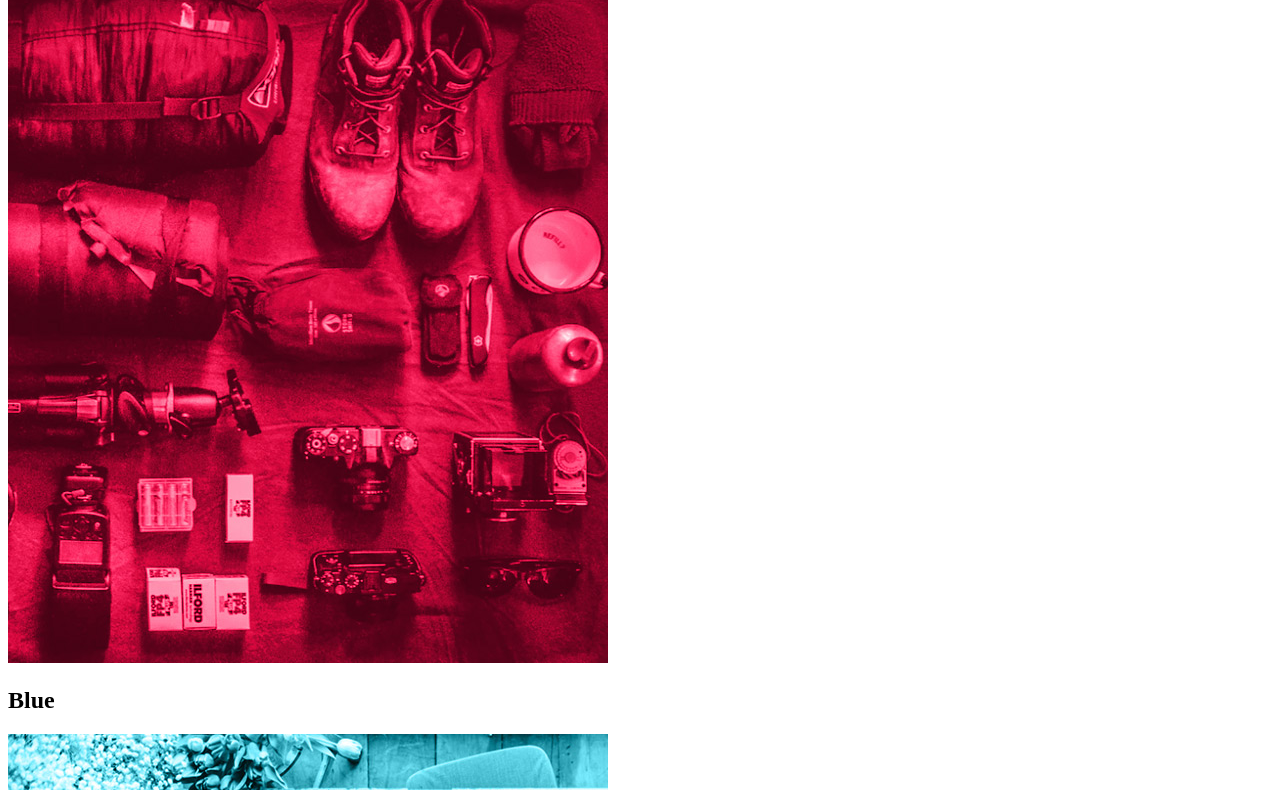
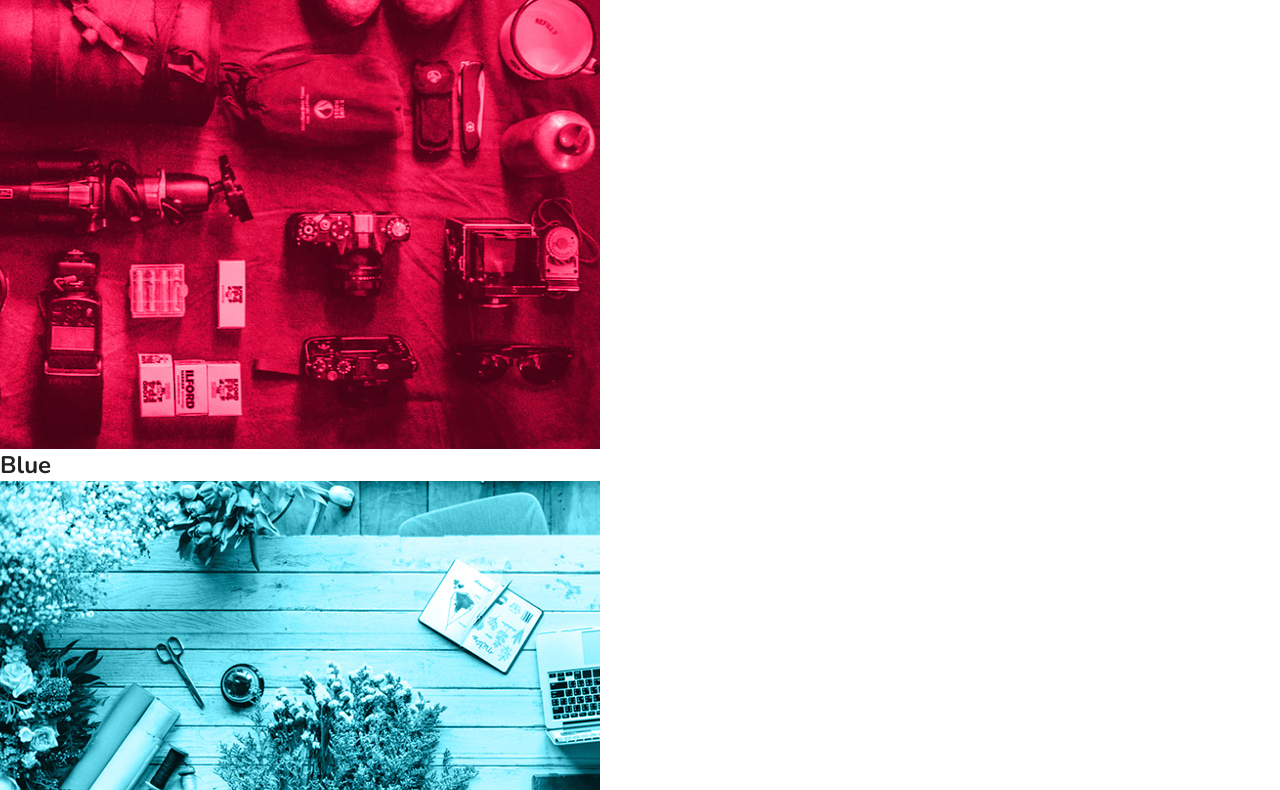
Before and after one commit to LucasLuann/FlexBlog, a plain HTML site: page index.html in a window 1280 px wide. Shown: the part 2010-2800 px from the top of the page. Drawn offline with nearby package versions, Linux system fonts and the light colour scheme.

Commit message:
reset css
reset css

```diff
--- a/css/style.css
+++ b/css/style.css
@@ -0,0 +1,26 @@
+body, h1, h2, p, ul, li, a{
+    margin: 0px;
+    padding: 0px;
+}
+
+body{
+    font-family: "Nunito", Helvetica, Arial, sans-serif;
+    color: #222222;
+}
+
+ul{
+    list-style: none;
+}
+
+a{
+    text-decoration: none;
+}
+
+img{
+    display: block;
+    max-width: 100%;
+}
+
+*{
+    box-sizing: border-box;
+}
```
Also changed, not shown: index.html (+0 -1 lines).
